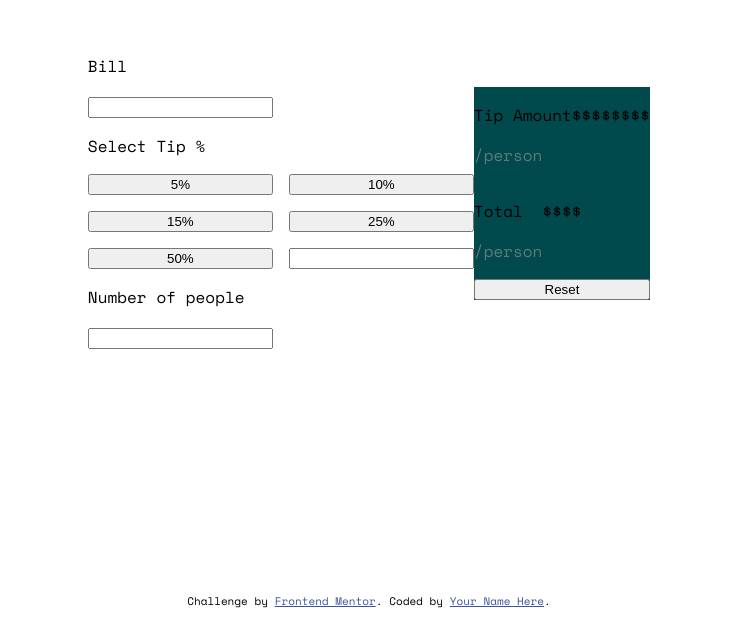
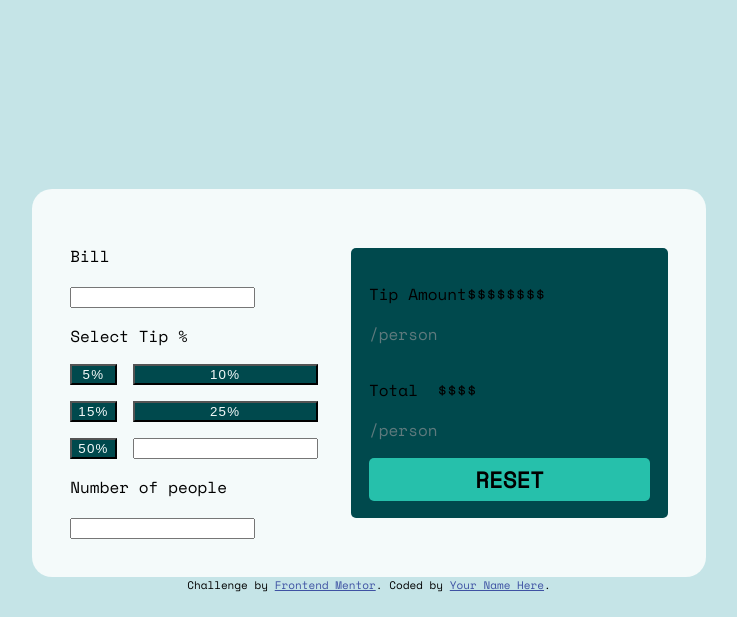
Before and after one commit to xarmatis/tip-calc, a plain HTML site: page tip-calculator-app-main/tip-calculator-app-main/index.html in a window 1280 px wide. Shown: the part 215-832 px from the top of the page, without its empty margins (279-1016 px from the left). Drawn offline with nearby package versions, Linux system fonts and the light colour scheme.

Commit message:
added more stuff

```diff
--- a/tip-calculator-app-main/tip-calculator-app-main/styles.css
+++ b/tip-calculator-app-main/tip-calculator-app-main/styles.css
@@ -1,7 +1,19 @@
+:root {
+    --Strong-cyan: hsl(172, 67%, 45%);
+    --Very-dark-cyan: hsl(183, 100%, 15%);
+    --Dark-grayish-cyan-2: hsl(186, 14%, 43%);
+    --Dark-grayish-cyan-1: hsl(184, 14%, 56%);
+    --Light-grayish-cyan-2: hsl(185, 41%, 84%);
+    --Light-grayish-cyan-1: hsl(189, 41%, 97%);
+    --White: hsl(0, 0%, 100%);
+    --red: rgb(255, 102, 102);
+  }
+
+
 body {
-    background-color: var(--Light-grayish-cyan-2);
+
     font-family: "Space Mono", "Courier New", monospace;
-
+    background-color: hsl(185, 41%, 84%);
     display: flex;
     flex-direction: column;
     justify-content: flex-end;
@@ -21,12 +33,21 @@ body {
     align-items: center;
     justify-content: center;
     height: 100vh;
+    background-color: hsl(189, 41%, 97%);;
+    padding: 3%;
+    border-radius: 20px;
+    margin: 0 auto;
+    height: auto;
 }
+
+
+
 
 
 .left {
     display: flex;
     flex-direction: column;
+    width: 50%;
 }
 
 .buttons {
@@ -34,16 +55,70 @@ body {
     grid-template-columns: 1fr 1fr;
     gap: 1rem;
     max-width: 100%;
-    width: 100%;
+    width: 80%;
     margin-top: 10px;
+
   }
+
+#five{
+    color: var(--Light-grayish-cyan-1);
+    background-color: var(--Very-dark-cyan);
+    letter-spacing: 1.2px;
+}
+
+#ten{
+    color: var(--Light-grayish-cyan-1);
+    background-color: var(--Very-dark-cyan);
+    letter-spacing: 1.2px;
+}
+#fifteen{
+    color: var(--Light-grayish-cyan-1);
+    background-color: var(--Very-dark-cyan);
+    letter-spacing: 1.2px;
+}
+#twenty-five{
+    color: var(--Light-grayish-cyan-1);
+    background-color: var(--Very-dark-cyan);
+    letter-spacing: 1.2px;
+}
+#fifty{
+    color: var(--Light-grayish-cyan-1);
+    background-color: var(--Very-dark-cyan);
+    letter-spacing: 1.2px;
+}
+
+#five:hover{
+    background-color: var(--Light-grayish-cyan-2);
+    color: var(--Very-dark-cyan);
+}
+#ten:hover {
+    background-color: var(--Light-grayish-cyan-2);
+    color: var(--Very-dark-cyan);
+}
+#fifteen:hover{
+  background-color: var(--Light-grayish-cyan-2);
+  color: var(--Very-dark-cyan);
+}
+#twenty-five:hover{
+    background-color: var(--Light-grayish-cyan-2);
+    color: var(--Very-dark-cyan);
+}
+#fifty:hover{
+    background-color: var(--Light-grayish-cyan-2);
+    color: var(--Very-dark-cyan);
+}
+
+
 
 
 
 .right {
     display: flex;
     flex-direction: column;
-    background-color: hsl(183, 100%, 15%);
+    background-color: hsl(183, 100%, 15%);;
+    border-radius: 5px;
+    width: 50%;
+    padding: 1.1rem;
 
 }
 
@@ -63,9 +138,54 @@ body {
 
 
 
+#reset {
+    max-width: 100%;
+    width: 100%;
+    padding: 5px;
+    font-family: "Space Mono", "Courier New", monospace;
+    font-weight: bold;
+    font-size: 1.4rem;
+    text-transform: uppercase;
+
+    border-radius: 5px;
+    border: none;
+    background-color: var(--Dark-grayish-cyan-2);
+}
+
+#custon-tip{
+    border: none;
+    border-radius: 5px;
+    padding: 5px;
+    font-family: "Space Mono", "Courier New", monospace;
+    font-weight: bold;
+    font-size: 1.4rem;
+    cursor: pointer;
+}
+
+#Reset {
+    max-width: 100%;
+    width: 100%;
+    padding: 5px;
+    font-family: "Space Mono", "Courier New", monospace;
+    font-weight: bold;
+    font-size: 1.4rem;
+    text-transform: uppercase;
+
+    border-radius: 5px;
+    border: none;
+    background-color: var(--Dark-grayish-cyan-2);
 
 
+}
 
+
+#Reset:enabled {
+    background-color: var(--Strong-cyan);
+    cursor: pointer;
+}
+#Reset:enabled:hover {
+    background-color: var(--Light-grayish-cyan-2);
+}
 
 #person {
     color: hsl(186, 14%, 43%);
```
